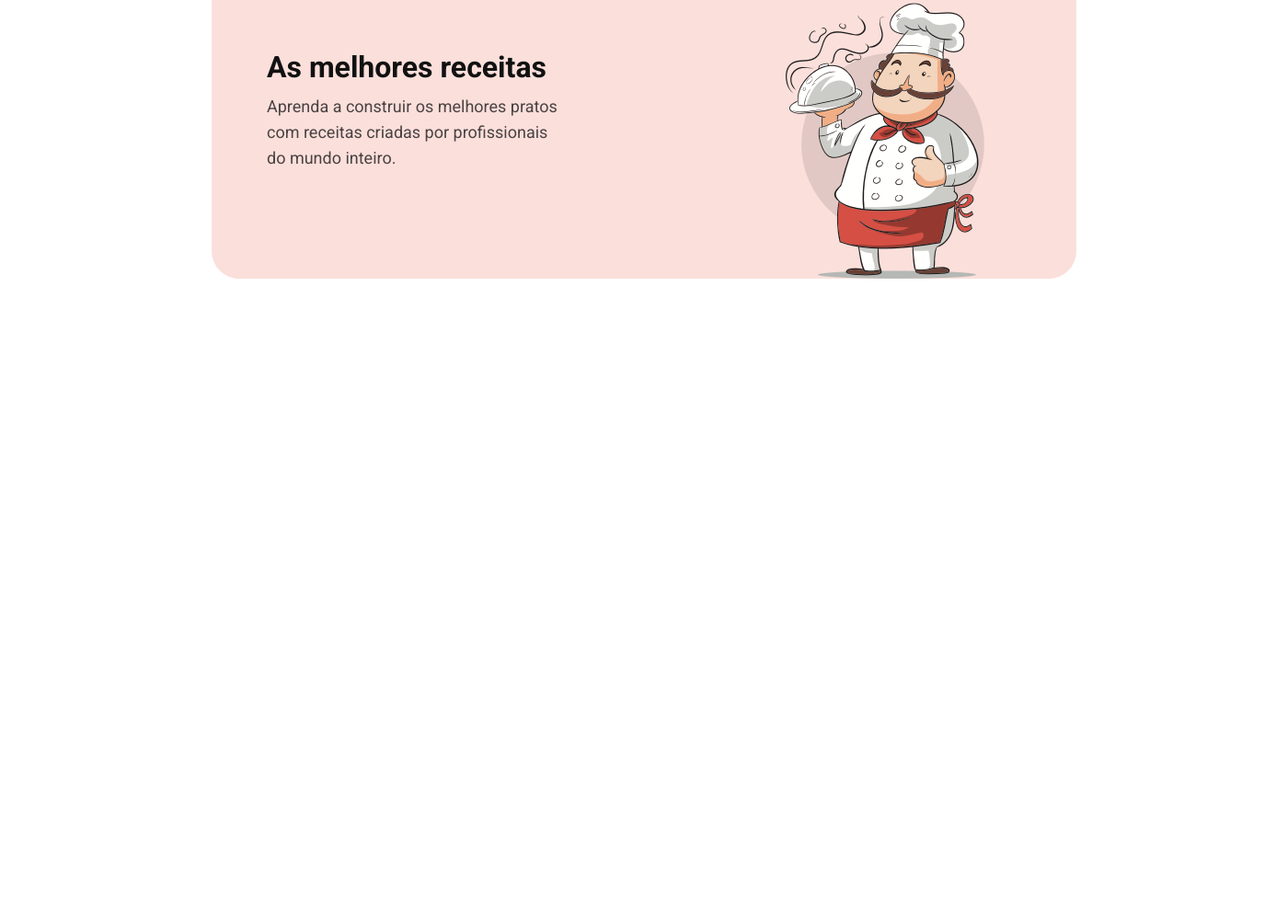
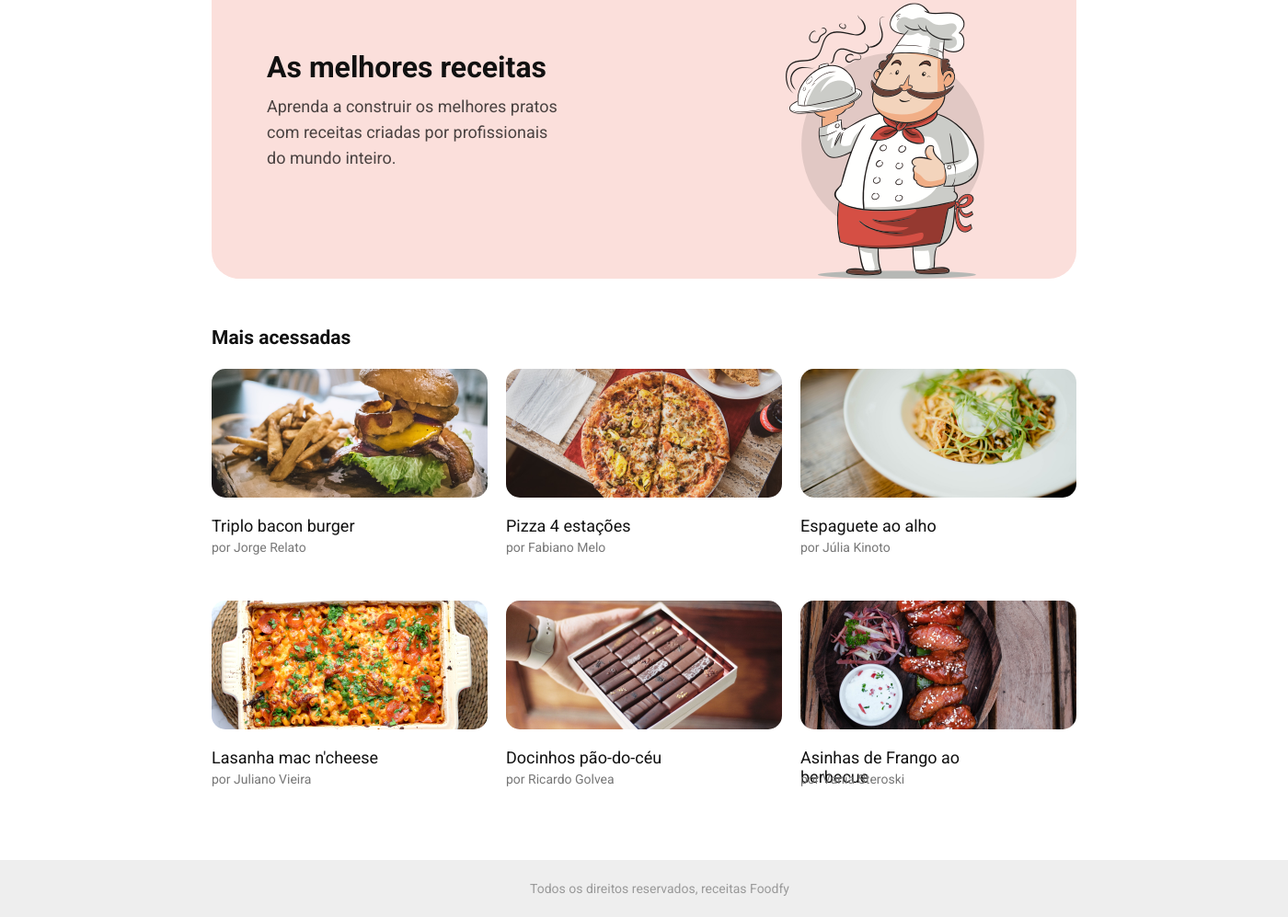
Before and after one commit to dimasdevspro/Site_Foodfy, a plain HTML site: page index.html in a window 1280 px wide. Shown: the part 162-1159 px from the top of the page at 92% size, 1400 px wide, since content can reach past the window. Before the commit the page ends 800 px from the top, so only its background shows below. Drawn offline with Linux system fonts and the light colour scheme.

Commit message:
2nd commit

```diff
--- a/index.html
+++ b/index.html
@@ -22,7 +22,7 @@
             <img src="/assets/chef.png" alt="">
         </div>
         <div class="rectangle_title">
-            <h1>As melhores receitas</h1>
+            <p>As melhores receitas</p>
         </div>
         <div class="rectangle_info">
             <p>Aprenda a construir os melhores pratos
@@ -32,7 +32,86 @@
 
 
     </div>
+    <div class="most_accessed">
+        <p>Mais acessadas</p>
+    </div>
+    <section class="cards">
+        <div class="card">
+            <div class="img_revenue">
+                <img src="/assets/burger.png" alt="Triplo bacon burger">
+            </div>
+            <div class="title_revenue">
+                <p>Triplo bacon burger</p>
+            </div>
+            <div class="author_revenue">
+                <p>por Jorge Relato</p>
+            </div>
+        </div>
 
+        <div class="card">
+            <div class="img_revenue">
+                <img src="/assets/pizza.png" alt="Pizza 4 estações">
+            </div>
+            <div class="title_revenue">
+                <p>Pizza 4 estações</p>
+            </div>
+            <div class="author_revenue">
+                <p>por Fabiano Melo</p>
+            </div>
+        </div>
+
+        <div class="card">
+            <div class="img_revenue">
+                <img src="/assets/espaguete.png" alt="Espaguete ao alho">
+            </div>
+            <div class="title_revenue">
+                <p>Espaguete ao alho</p>
+            </div>
+            <div class="author_revenue">
+                <p>por Júlia Kinoto</p>
+            </div>
+        </div>
+
+        <div class="card">
+            <div class="img_revenue">
+                <img src="/assets/lasanha.png" alt="Lasanha mac n' cheese">
+            </div>
+            <div class="title_revenue">
+                <p>Lasanha mac n'cheese</p>
+            </div>
+            <div class="author_revenue">
+                <p>por Juliano Vieira</p>
+            </div>
+        </div>
+
+        <div class="card">
+            <div class="img_revenue">
+                <img src="/assets/doce.png" alt="Docinhos pão-do-céu">
+            </div>
+            <div class="title_revenue">
+                <p>Docinhos pão-do-céu</p>
+            </div>
+            <div class="author_revenue">
+                <p>por Ricardo Golvea</p>
+            </div>
+        </div>
+
+        <div class="card">
+            <div class="img_revenue">
+                <img src="/assets/asinhas.png" alt="Asinhas de frango ao berbecue">
+            </div>
+            <div class="title_revenue">
+                <p>Asinhas de Frango ao berbecue</p>
+            </div>
+            <div class="author_revenue">
+                <p>por Vania Steroski</p>
+            </div>
+        </div>
+    </section>
+    <div class="footer">
+        <p>Todos os direitos reservados, receitas Foodfy</p>
+
+    </div>
 </body>
 
 </html>
--- a/styles.css
+++ b/styles.css
@@ -16,6 +16,13 @@
 
 .menu_links {
     word-spacing: 30px;
+}
+
+.menu_links a{
+    color: #111111;
+    font-size: 16px;
+    line-height: 19px;
+    text-decoration: none;
 }
 
 .rectangle {
@@ -39,7 +46,8 @@
     height: 38px;
     position: absolute;
     margin: 117px 575px 211px 60px;
-    font-family: 'Roboto-Bold';
+    font-weight: bold;
+    font-size: 32px;
     color: #111111;
     line-height: 38px;
 }
@@ -51,7 +59,77 @@
     margin: 165px 564px 117px 60px;
     color: #000000;
     opacity: 0.7;
-    font-family: 'Roboto-Regular';
     font-size: 18px;
     line-height: 28px;
 }
+
+.most_accessed {
+    width: 174px;
+    height: 28px;
+    position: relative;
+    margin: 50px 996px 20px 230px;
+    font-family: 'Roboto-Bold';
+    font-weight: bold;
+    color: #111111;
+    font-size: 21px;
+    line-height: 28px;
+
+}
+
+/*==============CARDS=============*/
+
+.cards {
+    display: grid;
+    grid-template-columns: 1fr 1fr 1fr;
+    margin: 0px 230px;
+    gap: 20px;
+}
+
+.img_revenue img{
+    width: 300px;
+    height: 140px;
+    border-radius: 15px;
+}
+
+.title_revenue p {
+    width: 250px;
+    height: 21px;
+    margin: 20px 0 5px 0 ;
+    text-align: left;
+    font-size: 18px;
+    color: #111111;
+    line-height: 21px;
+}
+
+.author_revenue p {
+    width: 118px;
+    height: 16px;
+    margin: 0px 0px 30px 0px;
+    color: #777777;
+    font-size: 14px;
+    line-height: 16px;
+
+}
+
+/*================*================*/
+
+.footer {
+    width: 1400px;
+    height: 62px;
+    position: relative;
+    margin: 50px 0px 0px 0px;
+    background-color: #EEEEEE;
+
+}
+
+.footer p {
+    width: 300px;
+    height: 16px;
+    position: absolute;
+    margin: 23px 566px 23px 567px;
+    font-size: 14px;
+    color: #999999;
+    line-height: 16px;
+    text-align: center;
+
+}
```
Also changed, not shown: 1 other file.
